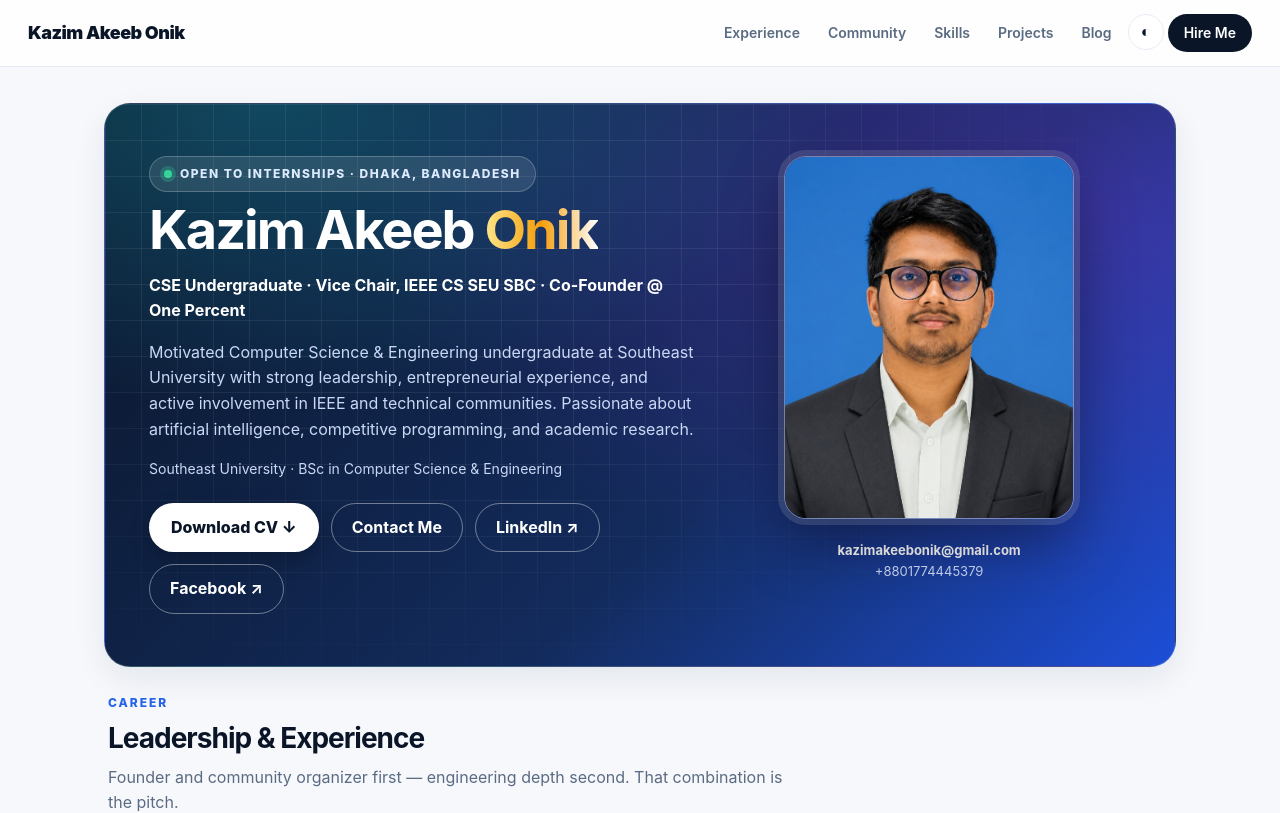
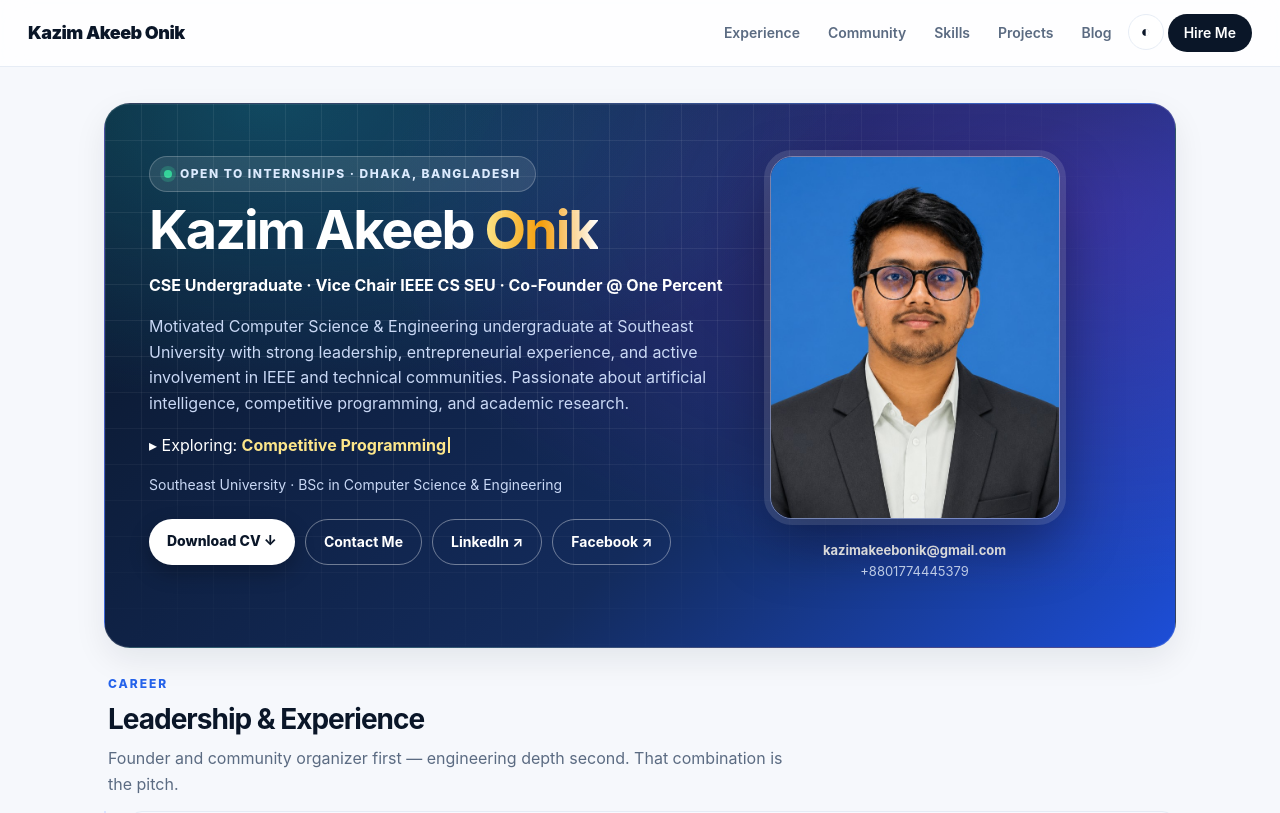
Before and after one commit to CforCGlow/portfolio, a Next.js app: page / in a window 1280 px wide. Shown: the top 813 px of the page. Built offline with nearby package versions, Linux system fonts and the light colour scheme.

Commit message:
One-line hero buttons/title, typing roles animation, matrix rain on blog/admin

```diff
--- a/app/globals.css
+++ b/app/globals.css
@@ -54,7 +54,15 @@
 .eyebrow{display:inline-flex;align-items:center;gap:8px;font-size:12px;font-weight:800;letter-spacing:1.5px;text-transform:uppercase;color:#dbeafe;background:rgba(255,255,255,.1);border:1px solid rgba(255,255,255,.22);padding:7px 14px;border-radius:999px}
 .eyebrow .dot{width:8px;height:8px;border-radius:50%;background:#34d399;box-shadow:0 0 0 4px rgba(52,211,153,.25)}
 .hero p.lead{color:#c9d8f5;max-width:600px;font-size:16px}
-.hero .cta{margin-top:22px;display:flex;gap:12px;flex-wrap:wrap;position:relative;z-index:1}
+.hero .cta{margin-top:22px;display:flex;gap:10px;flex-wrap:nowrap;position:relative;z-index:1}
+.hero .btn-primary,.hero .btn-ghost{padding:11px 18px;font-size:14px;white-space:nowrap}
+.role-line{font-size:15px;white-space:nowrap}
+.typing-line{font-size:15px;color:var(--gold)}
+.typing{color:#fde68a;font-weight:700}
+.caret{display:inline-block;width:2px;height:1em;background:#fde68a;margin-left:2px;vertical-align:-2px;animation:blink 1s steps(1) infinite}
+@keyframes blink{50%{opacity:0}}
+.matrix-bg{position:fixed;inset:0;z-index:0;pointer-events:none}
+.page-above{position:relative;z-index:1}
 .btn-primary{background:#fff;color:var(--navy);padding:12px 22px;border-radius:999px;font-weight:800;box-shadow:0 8px 20px rgba(0,0,0,.25)}
 .btn-primary:hover{transform:translateY(-1px)}
 .btn-ghost{border:1.5px solid rgba(255,255,255,.4);color:#fff;padding:11px 20px;border-radius:999px;font-weight:700}
@@ -104,4 +112,4 @@
 .social-row{display:flex;gap:10px;flex-wrap:wrap;margin-top:12px}
 .social-row a{background:#eef2ff;border:1px solid #dbe4ff;padding:8px 14px;border-radius:999px;font-weight:700;font-size:13px}
 .social-row a:hover{background:var(--ink);color:#fff}
-@media(max-width:860px){.hero{grid-template-columns:1fr;padding:36px 24px}.stats{grid-template-columns:1fr 1fr}.grid2,.grid3{grid-template-columns:1fr}.nav{padding:12px 16px}.float-badge.b1{left:6px}.float-badge.b2{right:6px}}
+@media(max-width:860px){.hero{grid-template-columns:1fr;padding:36px 24px}.hero .cta{flex-wrap:wrap}.role-line{white-space:normal}.grid2,.grid3{grid-template-columns:1fr}.nav{padding:12px 16px}.float-badge.b1{left:6px}.float-badge.b2{right:6px}}
--- a/app/page.js
+++ b/app/page.js
@@ -1,5 +1,6 @@
 import { profile, experiences, volunteering, skills, projects } from "@/lib/data";
 import ContactForm from "@/components/ContactForm";
+import TypingRoles from "@/components/TypingRoles";
 
 export default function Home() {
   return (
@@ -8,8 +9,9 @@
         <div>
           <span className="eyebrow"><span className="dot" /> Open to internships · Dhaka, Bangladesh</span>
           <h1>Kazim Akeeb <span className="grad">Onik</span></h1>
-          <p className="lead"><strong style={{ color: "#fff" }}>{profile.title}</strong></p>
+          <p className="lead role-line"><strong style={{ color: "#fff" }}>{profile.title}</strong></p>
           <p className="lead">{profile.bio}</p>
+          <p className="lead typing-line"><span style={{ color: "#fff" }}>▸ Exploring:</span> <TypingRoles /></p>
           <p className="lead" style={{ fontSize: 14 }}>{profile.university} · {profile.degree}</p>
           <div className="cta">
             <a className="btn-primary" href="/resume.pdf">Download CV ↓</a>
--- /dev/null
+++ b/components/TypingRoles.js
@@ -0,0 +1,31 @@
+"use client";
+import { useEffect, useState } from "react";
+
+const ROLES = ["Artificial Intelligence", "Competitive Programming", "Full-Stack Development", "Tech Community Building"];
+
+export default function TypingRoles() {
+  const [ri, setRi] = useState(0);
+  const [txt, setTxt] = useState("");
+  const [del, setDel] = useState(false);
+
+  useEffect(() => {
+    const word = ROLES[ri];
+    if (!del && txt === word) {
+      const t = setTimeout(() => setDel(true), 1500);
+      return () => clearTimeout(t);
+    }
+    if (del && txt === "") {
+      setDel(false);
+      setRi((ri + 1) % ROLES.length);
+      return;
+    }
+    const t = setTimeout(() => {
+      setTxt(del ? word.slice(0, txt.length - 1) : word.slice(0, txt.length + 1));
+    }, del ? 30 : 65);
+    return () => clearTimeout(t);
+  }, [txt, del, ri]);
+
+  return (
+    <span className="typing">{txt}<span className="caret" /></span>
+  );
+}
```
Also changed, not shown: app/admin/page.js (+14 -7 lines), app/blog/page.js (+7 -2 lines), components/MatrixBg.js (added, +46 -0 lines), lib/data.js.
